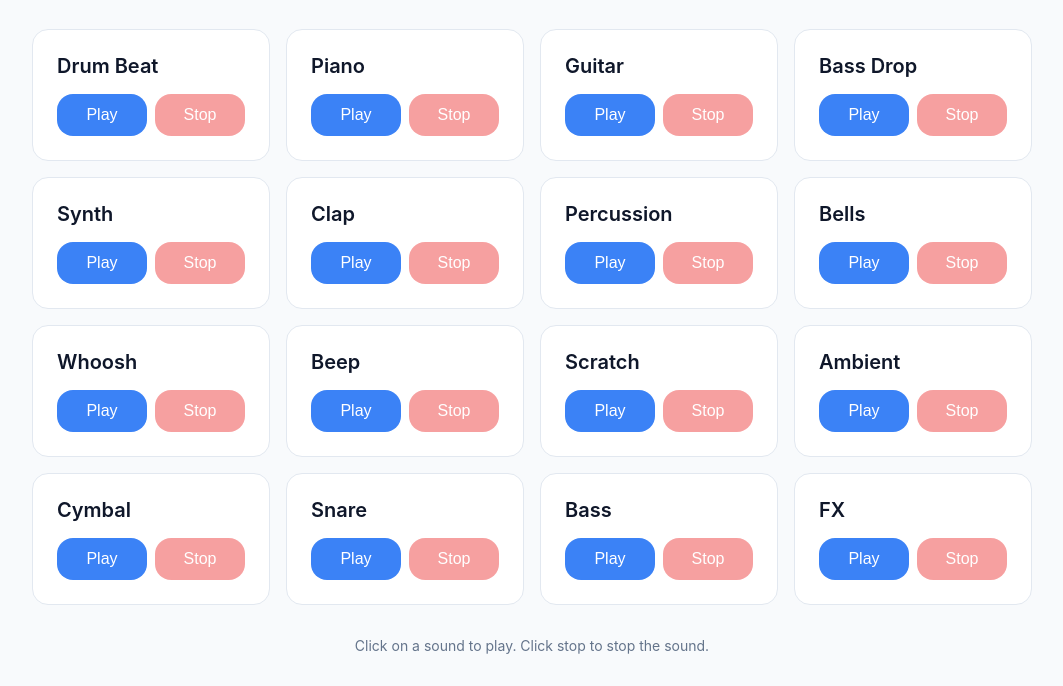
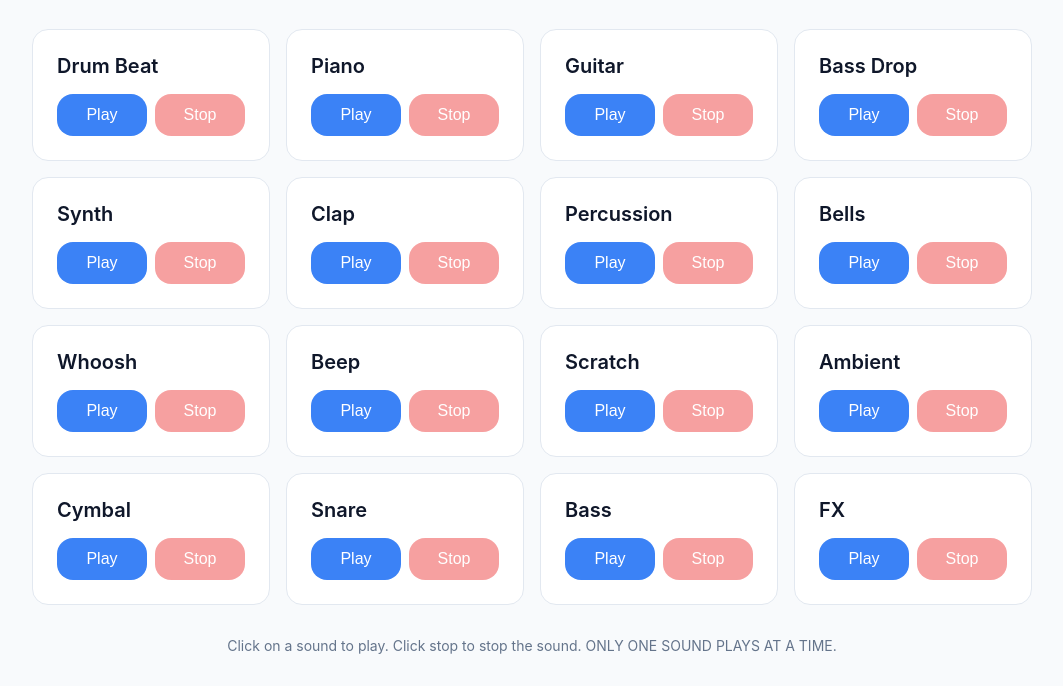
Before and after one commit to Baconboy27/soundboardtest, a plain HTML site: page soundboard/index.html in a window 1280 px wide. Shown: the part 150-836 px from the top of the page, without its empty margins (108-1171 px from the left). Drawn offline with Linux system fonts and the light colour scheme.

Commit message:
Update index.html

```diff
--- a/soundboard/index.html
+++ b/soundboard/index.html
@@ -261,7 +261,7 @@
     </div>
 
     <div class="footer">
-        <p>Click on a sound to play. Click stop to stop the sound.</p>
+        <p>Click on a sound to play. Click stop to stop the sound. ONLY ONE SOUND PLAYS AT A TIME.</p>
     </div>
 
     <script>
```
